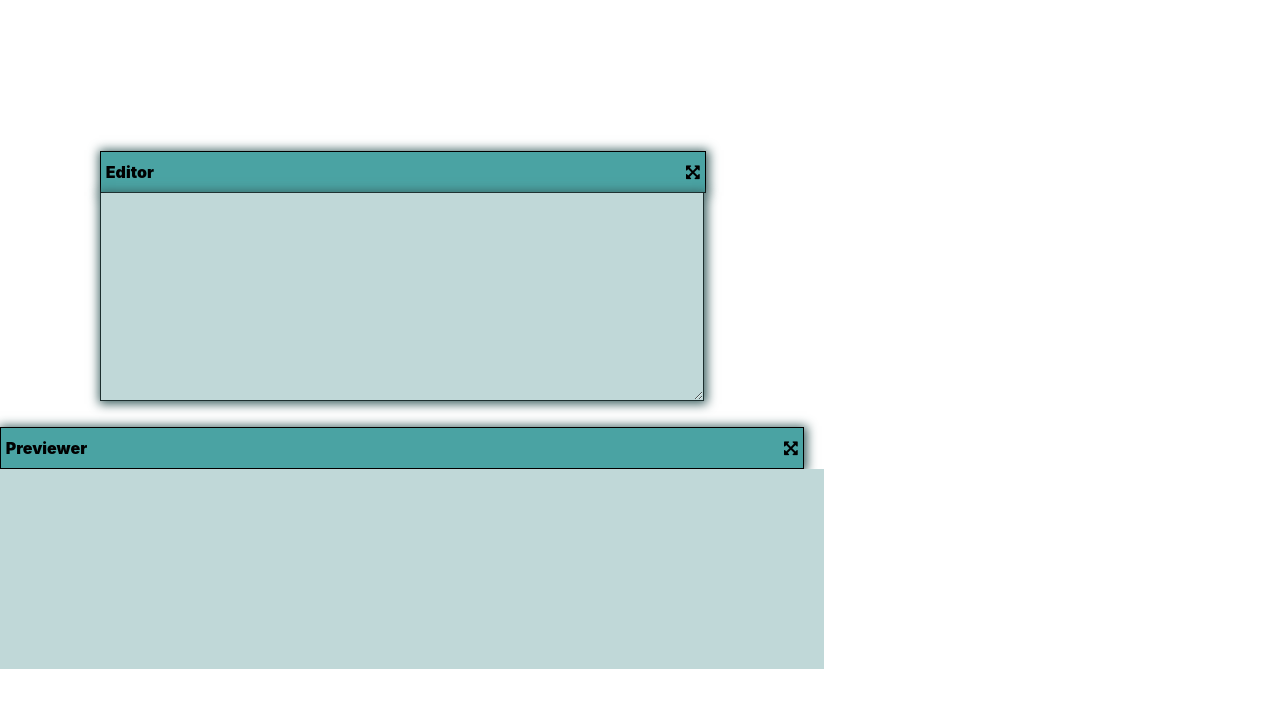
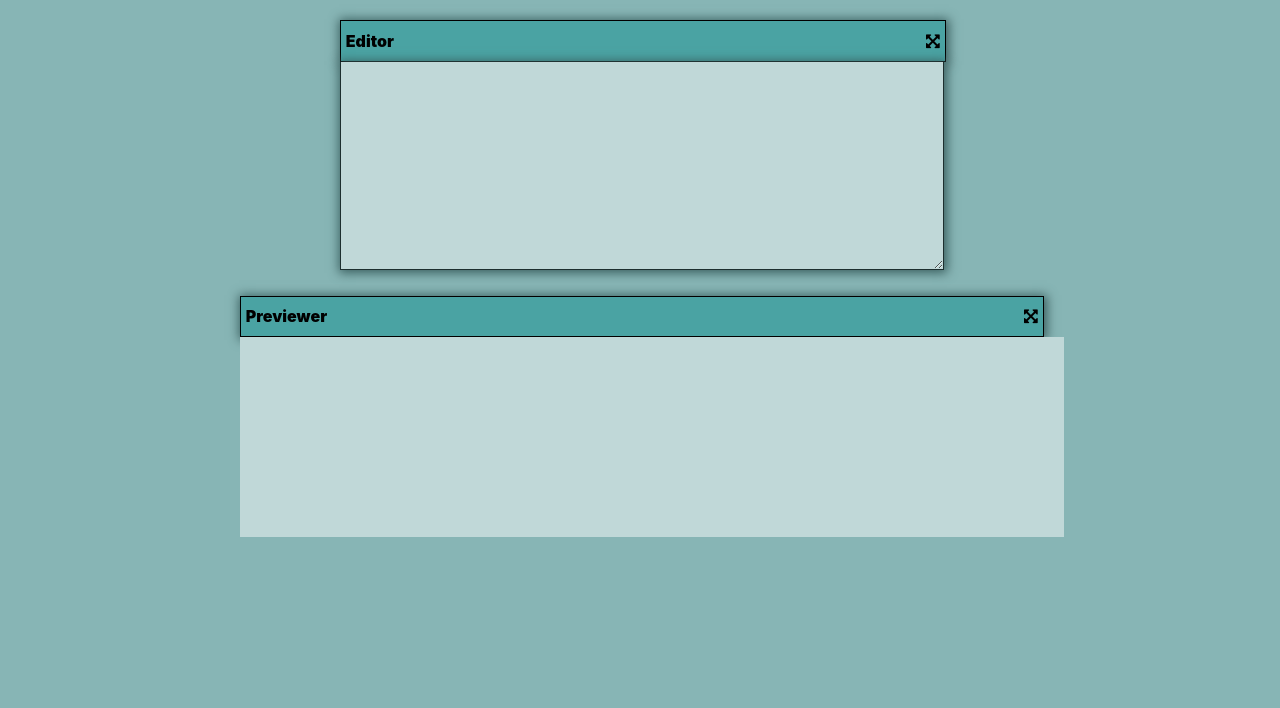
Before and after one commit to kila21/Markdown-previewer, a React (Vite) app: page / in a window 1280 px wide. Shown: the top 708 px of the page. Built offline with nearby package versions, Linux system fonts and the light colour scheme.

Commit message:
overflow-x : hidden

```diff
--- a/src/index.css
+++ b/src/index.css
@@ -17,7 +17,10 @@ body {
   padding: 0;
   box-sizing: border-box;
   display: flex;
-  place-items: center;
+  flex-direction: column;
+  align-items: center;
   width: 100vw;
   height: 100vh;
+  background-color: #87b5b5;
+  overflow-x: hidden;
 }
```
